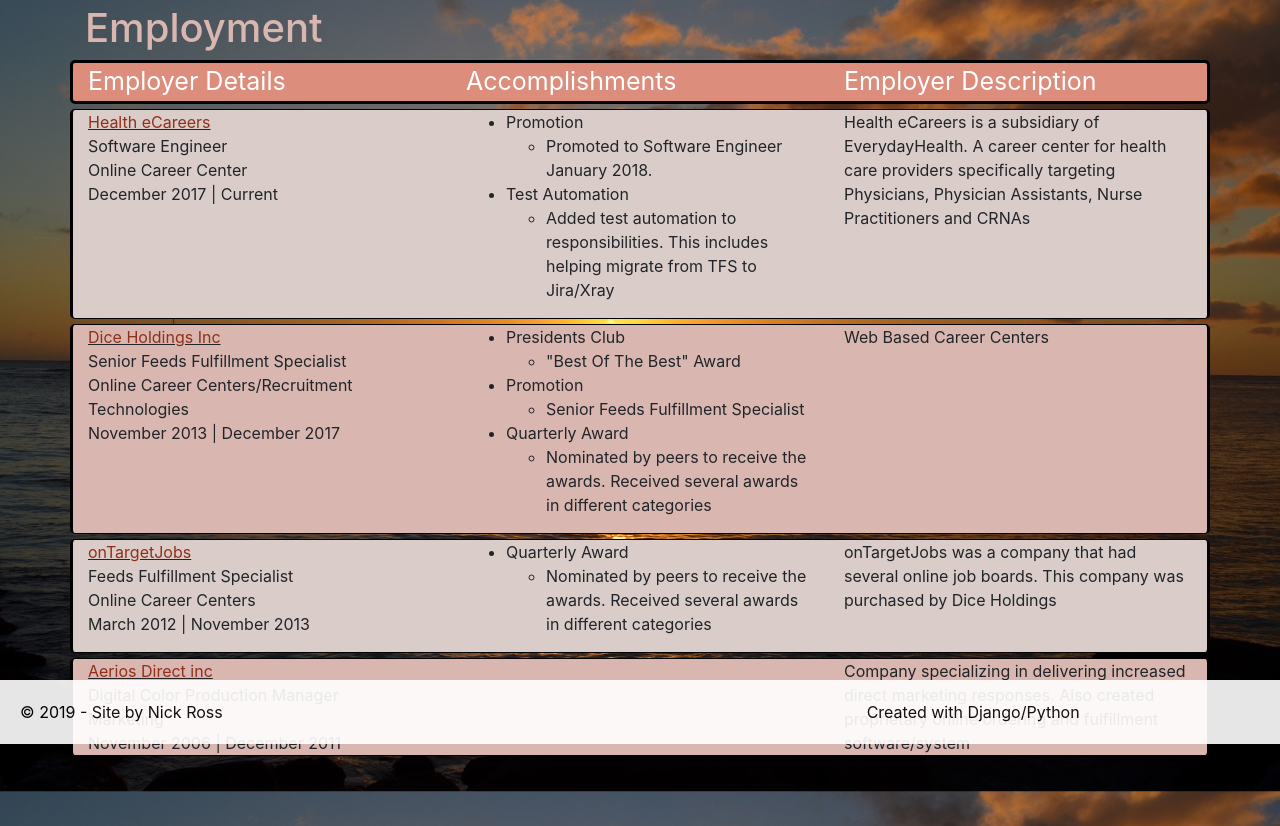
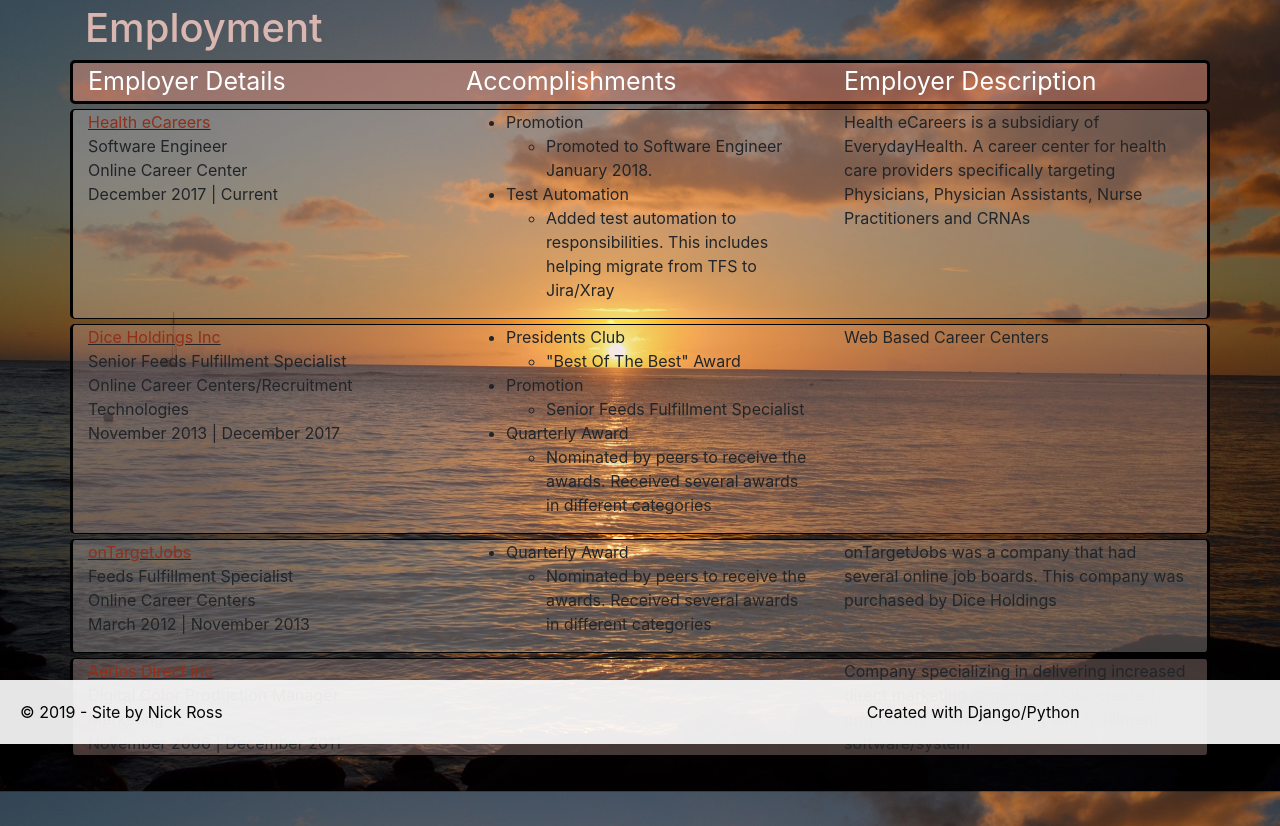
Before and after one commit to codecampNick/MySite, a Django app: page /employment in a window 1280 px wide. Shown: the part 56-882 px from the top of the page. Run offline with Django 3.2, Linux system fonts and the light colour scheme; data comes from the database, SQL or seed files in the repository; both versions use the stored data as it was after the commit; parts of the project's set-up code (start-up, migrations or seed data) failed here and were passed over; some libraries are stand-ins or nearby versions.

Commit message:
checking in work around pages - styling and background image. worked on background opacity

```diff
--- a/employment/static/css/employment.css
+++ b/employment/static/css/employment.css
@@ -15,10 +15,10 @@
 }
 
 .odd{
-    background-color: rgba(218, 204, 201);
+    background-color: rgba(218, 204, 201, 0.3);
 }
 .even{
-    background-color: rgba(217, 183, 176);
+    background-color: rgba(217, 183, 176, 0.3);
 }
 /*#employment-home{
     display: grid;
@@ -36,7 +36,7 @@
 .emp-header{
     color: white;
     font-size: 25px;
-    background-color: rgba(220, 141, 124);
+    background-color: rgba(220, 141, 124, 0.5);
     border: black solid 3px;
     border-radius: 5px;
 }
--- a/languages/static/css/languages.css
+++ b/languages/static/css/languages.css
@@ -1,6 +1,10 @@
 .lang-body{
-    background-color: black;
+    background-color: rgba(0,0,0, 0.7);
     color: white;
+    border-radius: 10px;
+    opacity: .9;
+    padding: 25px;
+    width: 35em;
 }
 
 .code{
```
Also changed, not shown: projects/static/css/projects.css (+12 -0 lines), projects/templates/projects_home.html (+13 -2 lines), db.sqlite3.
